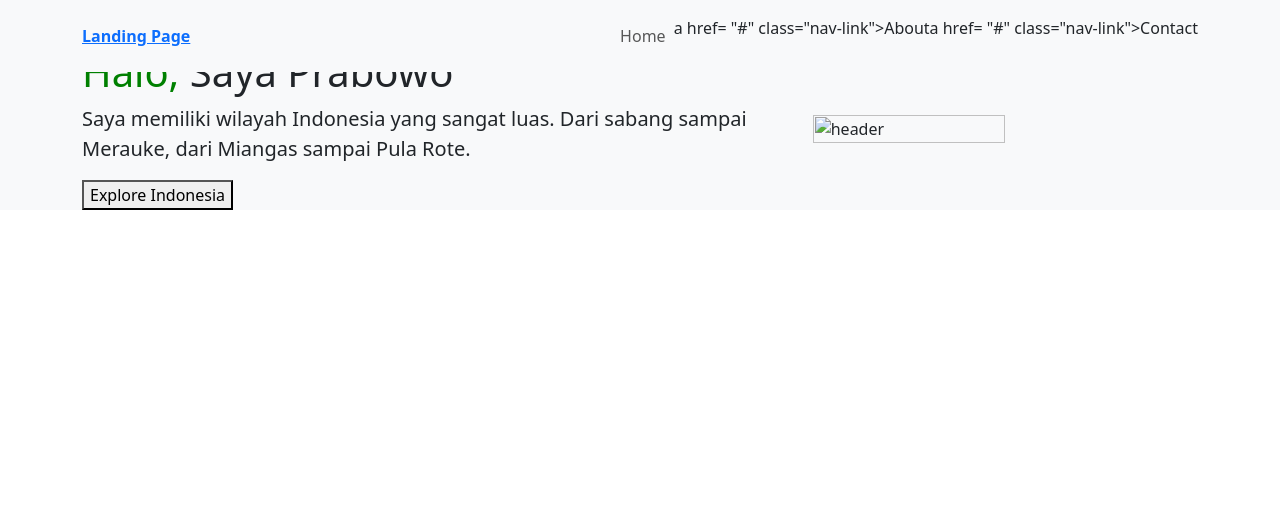
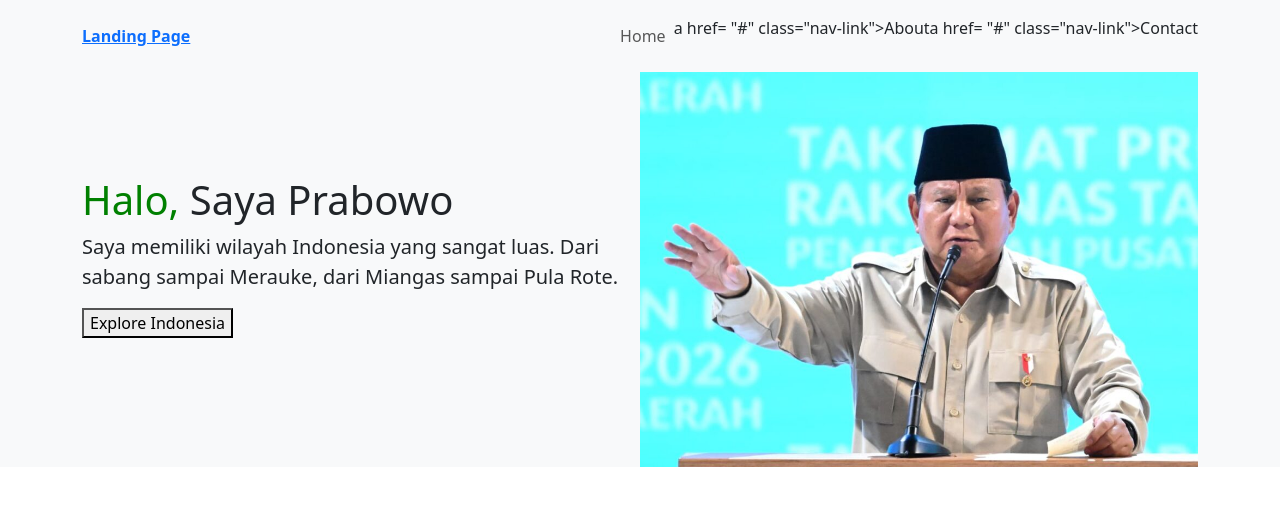
Before and after one commit to sawliys/portofolio-aisyahauliyakamilah, a plain HTML site: page index.html in a window 1280 px wide. Drawn offline with nearby package versions, Linux system fonts and the light colour scheme.

Commit message:
Update index.html

```diff
--- a/index.html
+++ b/index.html
@@ -48,7 +48,7 @@
                   </button>
                 </a>
                 </div>
-              <img class="img-fluid w-50 d-none d-sm-block" src="" alt="header">
+              <img class="img-fluid w-50 d-none d-sm-block" src="owo.jpeg" alt="header">
             </div>
         </div>
       </Section>
```
